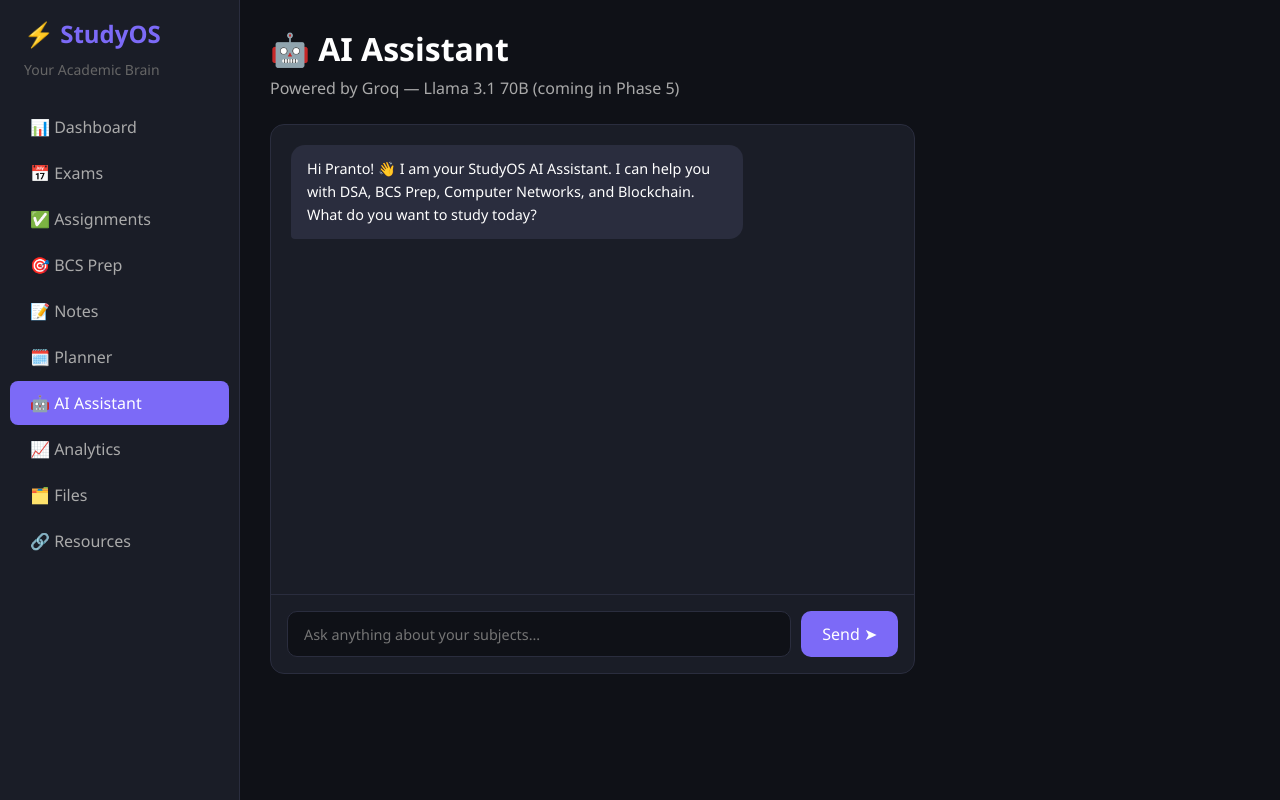
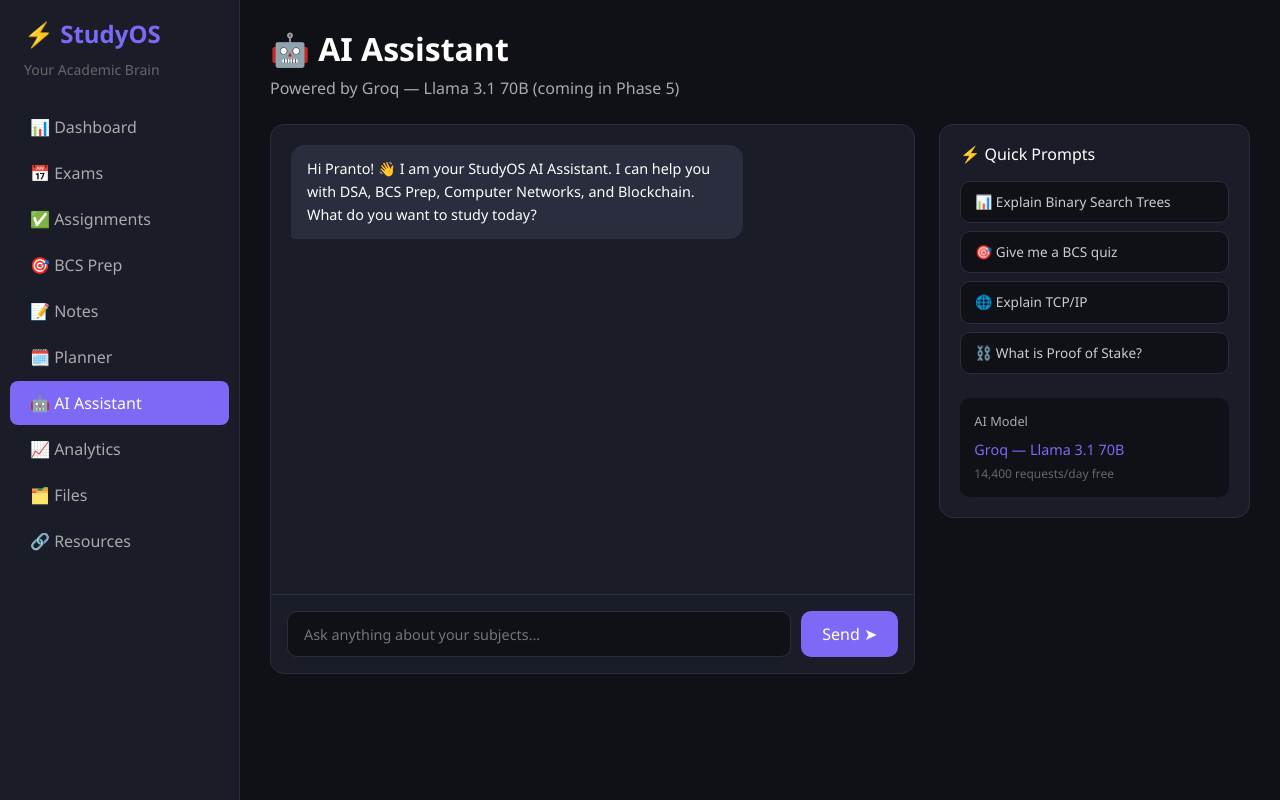
Before and after one commit to MdPrantoSikder/studyOS, a React app in the folder frontend/: page /ai in a window 1280 px wide. Built offline with nearby package versions, Linux system fonts and the light colour scheme; the HTML template or start-up script is replaced by a standard one.

Commit message:
Build AI Assistant page — quick prompts

```diff
--- a/frontend/src/pages/AI.jsx
+++ b/frontend/src/pages/AI.jsx
@@ -125,7 +125,49 @@
           </div>
         </div>
 
+        {/* Quick Prompts */}
+        <div className="col-md-4">
+          <div style={{
+            backgroundColor: '#1a1d27',
+            border: '1px solid #2a2d3e',
+            borderRadius: '14px',
+            padding: '20px',
+          }}>
+            <h6 style={{ color: '#fff', marginBottom: '16px' }}>⚡ Quick Prompts</h6>
+            <div className="d-flex flex-column gap-2">
+              {quickPrompts.map((prompt) => (
+                <button
+                  key={prompt}
+                  onClick={() => sendMessage(prompt)}
+                  className="btn"
+                  style={{
+                    backgroundColor: '#0f1117',
+                    border: '1px solid #2a2d3e',
+                    color: '#ccc',
+                    borderRadius: '10px',
+                    padding: '10px 14px',
+                    textAlign: 'left',
+                    fontSize: '0.85rem',
+                    transition: 'all .2s',
+                  }}
+                >
+                  {prompt}
+                </button>
+              ))}
+            </div>
 
+            <div style={{
+              marginTop: '24px',
+              backgroundColor: '#0f1117',
+              borderRadius: '10px',
+              padding: '14px',
+            }}>
+              <div style={{ color: '#aaa', fontSize: '0.8rem', marginBottom: '8px' }}>AI Model</div>
+              <div style={{ color: '#7c6af7', fontWeight: '500', fontSize: '0.9rem' }}>Groq — Llama 3.1 70B</div>
+              <div style={{ color: '#666', fontSize: '0.75rem', marginTop: '4px' }}>14,400 requests/day free</div>
+            </div>
+          </div>
+        </div>
 
       </div>
     </div>
```
